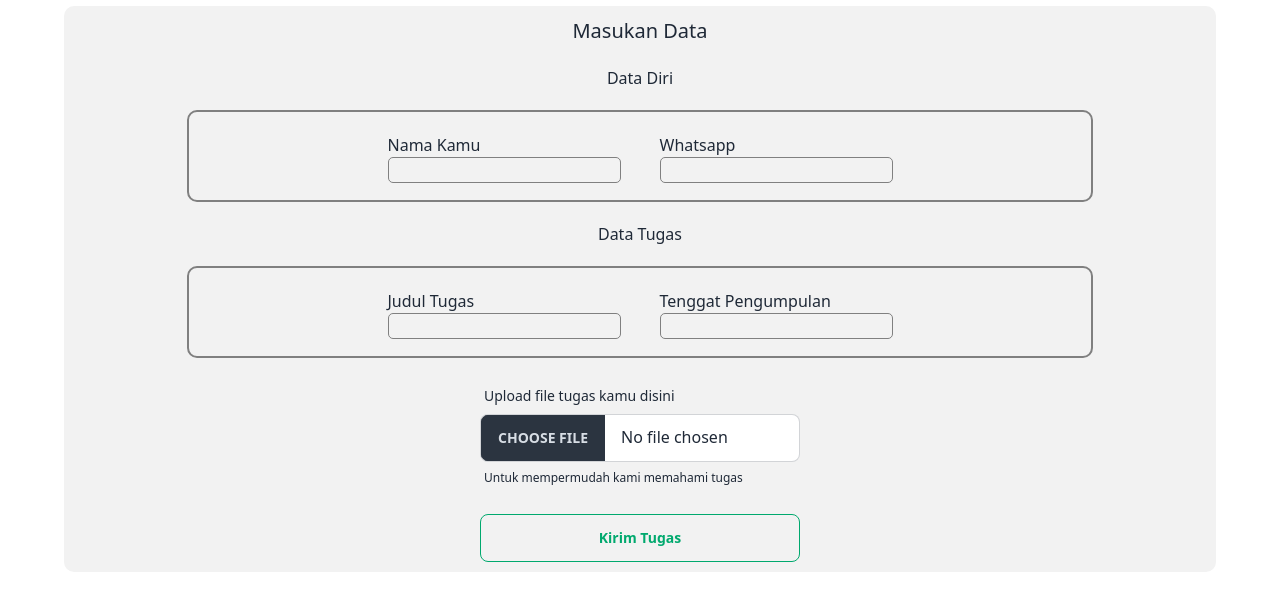
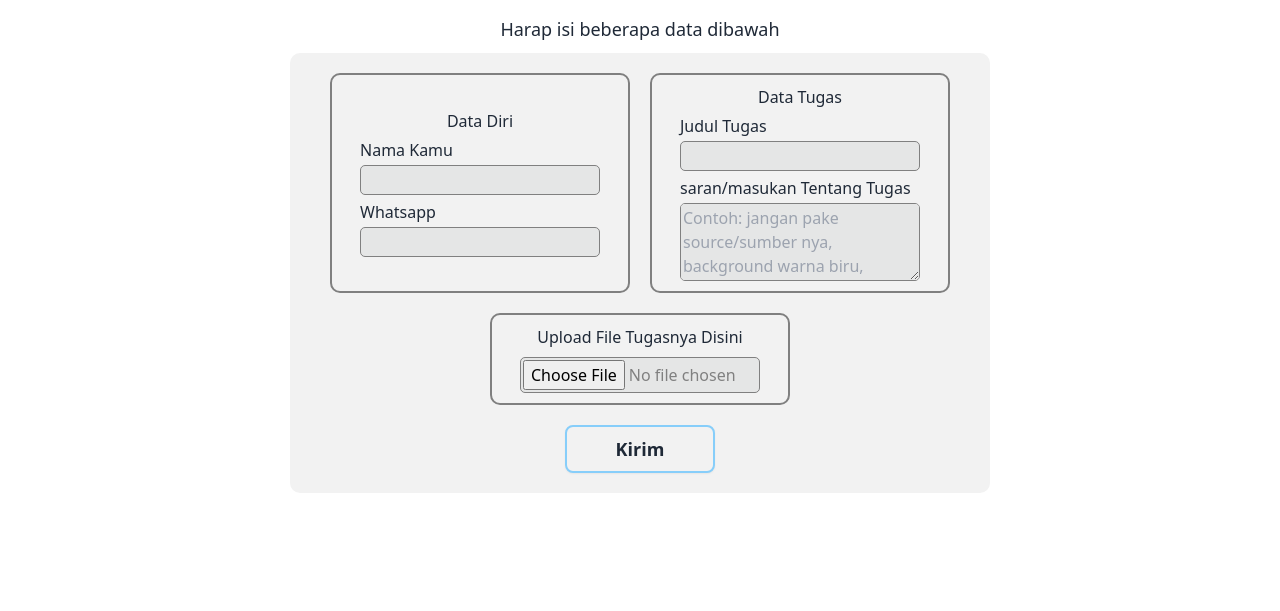
Before and after one commit to NaufalDhafin/dafin, a PHP site: page /?a=joki in a window 1280 px wide. Shown: the part 74-685 px from the top of the page. Run offline with PHP 8.4, Linux system fonts and the light colour scheme; some libraries are stand-ins or nearby versions.

Commit message:
update form joki

```diff
--- a/App/views/Beranda.php
+++ b/App/views/Beranda.php
@@ -5,7 +5,7 @@
         <div class="max-w-md">
             <h1 class="text-4xl font-bold">Selamat Datang!</h1>
             <p class="py-6">
-                Makasih yaa, udah datang di website ini. <br>
+                Makasih yaa udah datang di website ini. <br>
                 Aku nyediain beberapa fitur buat kalian loh!, Semoga aja kalian senang sama fitur yang tersedia di sini. <br>
                 Ayo liat ada fitur apa aja di sini, klik <strong> "Lihat Fitur" </strong>yaa. <br>
                 Oh iyaa, Selamat tahun baru dan semoga ga ada cerita buruk di tahun depan.
--- a/App/views/foot.php
+++ b/App/views/foot.php
@@ -1,9 +1,9 @@
 <div class="spasi20p"></div>
-<footer class="bg-neutral" style="width: 95%;padding:10px;border-radius:10px;text-align: left;">
+<footer class="bg-neutral" style="width: 95%;padding:10px;border-radius:10px;text-align: center;">
     <p style="text-align: center;">Versi 1.0.0</p>
     <p>Copyright <i class="ri-copyright-line"></i> 2023 - Naufal Dhafin</p>
     <p>Created By Naufal Dhafin</p>
-    <p>Source From :
+    <p>Source From : <br>
         <a href="https://daisyui.com/">daisyUI</a>,
         <a href="https://uiverse.io/">UIVERSE</a>,
         <a href="https://remixicon.com/">Remix Icon</a>.</p>
--- a/App/views/head.php
+++ b/App/views/head.php
@@ -58,4 +58,8 @@
     .spasiheader{
       margin-top: 80px;
     }
+    #jdl{
+      font-size: 18px;
+      font-weight: 500;
+    }
 </style>
--- a/App/views/joki.php
+++ b/App/views/joki.php
@@ -1,77 +1,122 @@
 <div class="spasiheader"></div>
-<form method="post" id="fjoki" class="bg-base-200" enctype="multipart/form-data">
-  <p style="font-size: 20px;">Masukan Data</p>
-  <p>Data Diri</p>
-  <div class="info">
-    <div class="input">
+<div class="spasi10p"></div>
+<p id="jdl">Harap isi beberapa data dibawah</p>
+<div class="spasi10p"></div>
+<form method="post" class="bg-base-200" enctype="multipart/form-data" id="jform">
+  <div class="form">
+    <p class="p">Data Diri</p>
+    <div class="inp">
       <p>Nama Kamu</p>
-      <input type="text" name="nama" id="inp">
+      <input class="bg-base-300" type="text" name="nama">
     </div>
-    <div class="input">
+    <div class="inp">
       <p>Whatsapp</p>
-      <input type="text" name="nama" id="inp">
+      <input class="bg-base-300" type="text" name="whatapp">
     </div>
   </div>
-  <p>Data Tugas</p>
-  <div class="info">
-    <div class="input">
+  <div class="form">
+    <p class="p">Data Tugas</p>
+    <div class="inp">
       <p>Judul Tugas</p>
-      <input type="text" name="nama" id="inp">
+      <input class="bg-base-300" type="text" name="nama">
     </div>
-    <div class="input">
-      <p>Tenggat Pengumpulan</p>
-      <input type="text" name="nama" id="inp">
+    <div class="inp">
+      <p>saran/masukan Tentang Tugas</p>
+      <textarea class="bg-base-300" name="" cols="30" rows="3" placeholder="Contoh: jangan pake source/sumber nya, background warna biru, blalabalaba..."></textarea>
     </div>
   </div>
-  <label class="form-control w-full max-w-xs">
-    <div class="label">
-      <span class="label-text">Upload file tugas kamu disini</span>
+  <div class="form">
+    <p class="p">Upload File Tugasnya Disini</p>
+    <div class="inp">
+      <p></p>
+      <input style="color: grey;" class="bg-base-300" type="file" name="berkas">
     </div>
-    <input type="file" name="berkas" class="file-input file-input-bordered w-full max-w-xs" />
-    <div class="label">
-      <span class="label-text-alt">Untuk mempermudah kami memahami tugas</span>
-    </div>
-  </label>
-  <label class="form-control w-full max-w-xs">
-    <button type="submit" name="uploads" class="btn btn-outline btn-success">Kirim Tugas</button>
-  </label>
+  </div>
+  <div class="submit">
+    <button class="btn">Kirim</button>
+    <!-- <a href="">Data Yang Ngejoki</a> -->
+  </div>
+</form>
 
-</form>
 <style>
-  #fjoki {
-    width: 90%;
+  #jform{
+    max-width: 700px;
     display: flex;
+    flex-wrap: wrap;
+    justify-content: center;
     gap: 20px;
+    padding: 20px;
+    border-radius: 10px;
+  }
+  #jform .form{
+    display: flex;
     flex-direction: column;
     align-items: center;
     justify-content: center;
+    border: 2px solid gray;
+    width: 300px;
     border-radius: 10px;
     padding: 10px;
+    gap: 5px;
+    transition: .3s;
+  }
+  #jform .form:hover{
+    box-shadow: 0 0 20px black;
+    width: 308px;
+  }
+  #jform .form .p{
+    font-weight: 500;
+  }
+  #jform .form .inp{
+    display: flex;
+    flex-direction: column;
+    gap: 3px;
+  }
+  #jform .form .inp input{
+    width: 240px;
+    border-radius: 5px;
+    border: 1px solid gray;
+    transition: .2s;
+    padding: 2px;
+    color: white;
+  }
+  #jform .form .inp input:hover{
+    width: 245px;
+  }
+  #jform .form .inp textarea{
+    width: 240px;
+    border-radius: 5px;
+    border: 1px solid gray;
+    transition: .2s;
+    padding: 2px;
+    color: white;
+  }
+  #jform .form .inp textarea:hover{
+    width: 245px;
   }
 
-  .info {
+  .submit{
+    width: 100%;
     display: flex;
-    flex-wrap: wrap;
-    background: none;
-    border: 2px solid grey;
-    padding: 20px;
-    border-radius: 10px;
-    width: 80%;
+    flex-direction: column;
     align-items: center;
-    justify-content: center;
-    gap: 5px;
+    gap: 10px;
+    color: lightskyblue;
+  }
+  .submit .btn{
+    width: 150px;
+    font-size: 18px;
+    border:2px solid lightskyblue;
+    height: 15px;
   }
 
-  .input {
-    background: none;
-  }
-
-  input {
-    background: none;
-    border: 1px solid grey;
-    border-radius: 5px;
+  @media screen and (max-width:600px){
+    #jform{
+      width: 95%;
+    }
   }
 </style>
+
 <?php
 if (isset($_POST['uploads'])) {
   $namaFile = $_FILES['berkas']['name'];
@@ -86,3 +131,4 @@ if (isset($_POST['uploads'])) {
     echo "Upload Gagal!";
   }
 }
+?>
```
